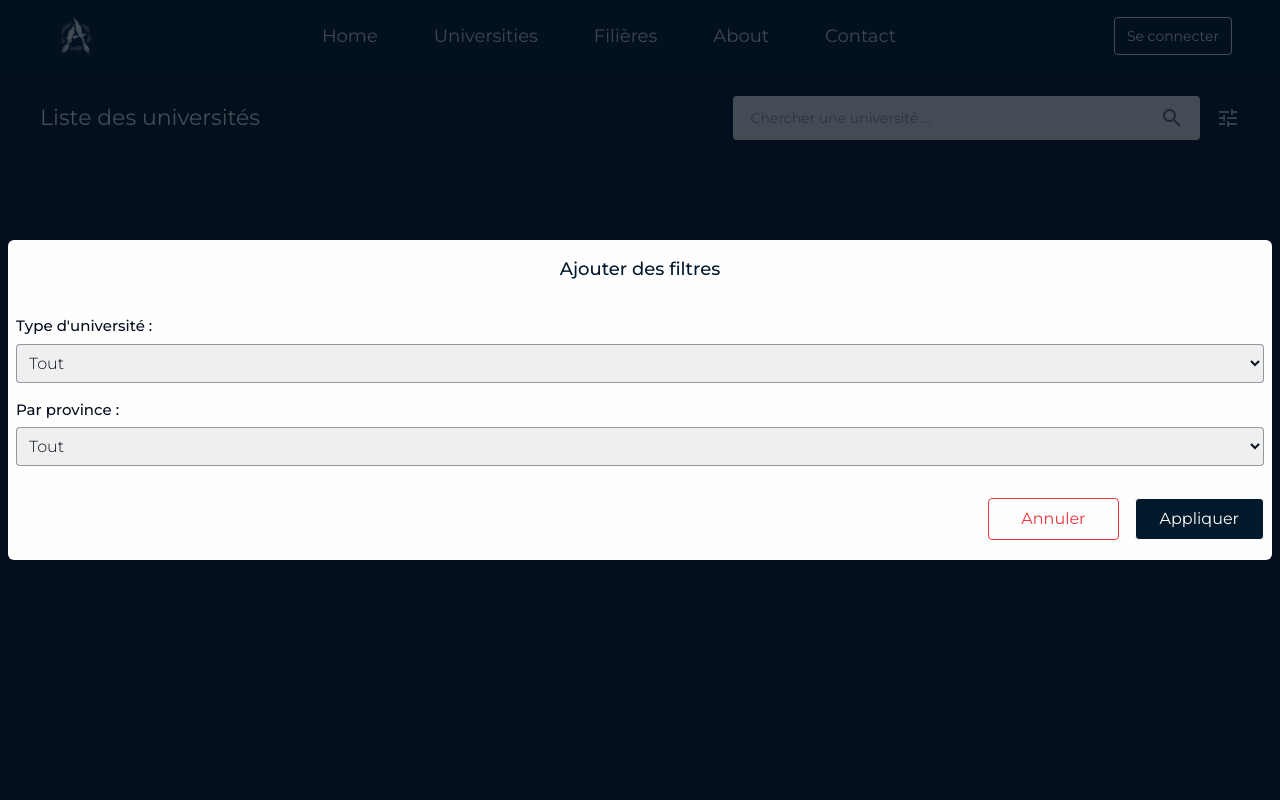
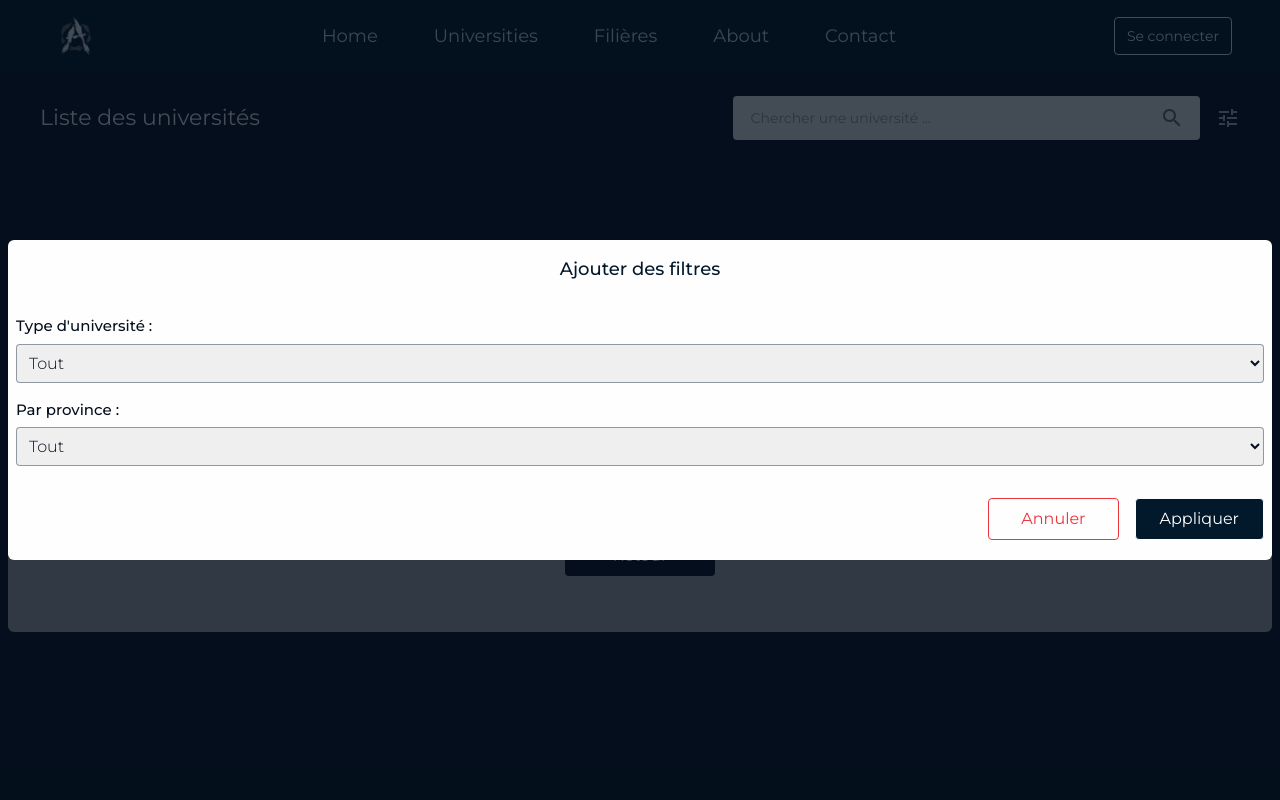
Before and after one commit to IsmaelAvotra/ny-hoaviko-front, a Next.js app: page /universities in a window 1280 px wide. Both pictures are taken after a click on the icon 1228 px from the left and 118 px from the top of the page. Shown: the top 800 px of the page. Built offline with nearby package versions, Linux system fonts and the light colour scheme; no server answers.

Commit message:
IAN: filter modal and no results components

```diff
--- /dev/null
+++ b/src/app/universities/FilterModal.tsx
@@ -0,0 +1,77 @@
+interface FilterModalProps {
+  selectedType: string
+  setSelectedType: (type: string) => void
+  selectedProvince: string
+  setSelectedProvince: (province: string) => void
+  applyFilterAndCloseModal: () => void
+}
+
+const FilterModal = ({
+  selectedType,
+  setSelectedType,
+  selectedProvince,
+  setSelectedProvince,
+  applyFilterAndCloseModal,
+}: FilterModalProps) => {
+  return (
+    <div className='bg-black/75 text-black h-screen w-full fixed top-0 left-0 flex items-center justify-center z-[999] px-2'>
+      <div className='bg-white px-2 py-4 min-h-80 w-full rounded-md'>
+        <h3 className='text-center text-[18px] font-medium mb-2 text-blackPurple'>
+          Ajouter des filtres
+        </h3>
+        <form action='' className='mt-8 grid grid-cols-1 gap-4'>
+          <div className='flex flex-col gap-[6px]'>
+            <label htmlFor='univ_type' className='text-[15px] font-medium'>
+              Type d'université :
+            </label>
+            <select
+              name='type'
+              id='univ_type'
+              className=' px-2 py-2 rounded border border-blackPurple/40 font-light'
+              value={selectedType}
+              onChange={(e) => setSelectedType(e.target.value)}
+            >
+              <option value='all'>Tout</option>
+              <option value='private'>Privée</option>
+              <option value='public'>Public</option>
+              <option value='semi-private'>Semi-privée</option>
+            </select>
+          </div>
+          <div className='flex flex-col gap-[6px]'>
+            <label htmlFor='univ_type' className='text-[15px] font-medium'>
+              Par province :
+            </label>
+            <select
+              name='type'
+              id='univ_type'
+              className=' px-2 py-2 rounded border border-blackPurple/40 font-light'
+              value={selectedProvince}
+              onChange={(e) => setSelectedProvince(e.target.value)}
+            >
+              <option value='all'>Tout</option>
+              <option value='antananarivo'>Antananarivo</option>
+              <option value='antsiranana'>Antsiranana</option>
+              <option value='mahajanga'>Mahajanga</option>
+              <option value='fianarantsoa'>Fianarantsoa</option>
+              <option value='toamasina'>Toamasina</option>
+              <option value='toliara'>Toliara</option>
+            </select>
+          </div>
+        </form>
+        <div className='buttons mt-8 flex items-center justify-end gap-4'>
+          <button className='bg-white px-8 py-2 rounded border text-red'>
+            Annuler
+          </button>
+          <button
+            className='bg-blackPurple px-6 py-2 rounded border text-white'
+            onClick={applyFilterAndCloseModal}
+          >
+            Appliquer
+          </button>
+        </div>
+      </div>
+    </div>
+  )
+}
+
+export default FilterModal
--- /dev/null
+++ b/src/app/universities/NoResults.tsx
@@ -0,0 +1,34 @@
+import React from 'react'
+import Link from 'next/link'
+import Image from 'next/image'
+
+const NoResults = () => {
+  return (
+    <div className=' px-2 min-h-screen flex items-center justify-center'>
+      <div className='bg-white/70 min-h-80 flex flex-col items-center justify-center text-center px-4 py-4 text-black rounded-md w-full'>
+        <Image
+          src={'/no-results.png'}
+          alt={'icon for no results search'}
+          width={128}
+          height={128}
+          className='w-16 h-16 mb-4'
+        />
+        <h2 className='text-lg font-semibold mb-4 text-blackPurple'>
+          Pas de resultats trouvés
+        </h2>
+        <p className='text-sm mb-6'>
+          Votre recherche n'a retourné aucun résultat correspondant à vos
+          critères.
+        </p>
+        <Link
+          href={'/universities'}
+          className='bg-black text-white px-12 py-2 rounded'
+        >
+          Retour
+        </Link>
+      </div>
+    </div>
+  )
+}
+
+export default NoResults
--- a/src/app/universities/page.tsx
+++ b/src/app/universities/page.tsx
@@ -1,24 +1,18 @@
 'use client'
-import { useEffect, useState } from 'react'
+import { useState } from 'react'
 import TuneIcon from '@mui/icons-material/Tune'
 
 import UniversityCard from '../components/universities/UniversityCard'
 import SearchComponent from '../utils/common/SearchComponent'
 import { getUniversities } from './data'
+import FilterModal from './FilterModal'
+import NoResults from './NoResults'
 
 const Universities = () => {
   const [filteredUniversities, setFilteredUniversities] = useState([])
   const [filterIsOpen, setFilterIsOpen] = useState(false)
   const [selectedType, setSelectedType] = useState('all')
   const [selectedProvince, setSelectedProvince] = useState('all')
-
-  useEffect(() => {
-    const fetchData = async () => {
-      const initialUniversities = await getUniversities()
-      setFilteredUniversities(initialUniversities)
-    }
-    fetchData()
-  }, [])
 
   const handleSearch = async (newSearchTerm: string) => {
     const fetchedUniversities = await getUniversities(newSearchTerm)
@@ -39,6 +33,9 @@ const Universities = () => {
       }
       return true
     })
+    console.log('selectedType=>', selectedType)
+    console.log('selectedProvince=>', selectedProvince)
+
     setFilteredUniversities(filtered)
   }
 
@@ -56,13 +53,17 @@ const Universities = () => {
           Liste des universités
         </h2>
       </div>
+      {filteredUniversities.length > 0 ? (
         <div className='content mt-28 md:mt-24 px-4 grid grid-cols-1 md:grid-cols-2 xl:grid-cols-3 gap-4 xl:px-8'>
           {filteredUniversities.map((university: University) => {
             let averageRatings = 0
             const allRatings = university.ratings.map((rating) => rating.rating)
 
             if (allRatings.length > 0) {
-            const sum = allRatings.reduce((total, rating) => total + rating, 0)
+              const sum = allRatings.reduce(
+                (total, rating) => total + rating,
+                0
+              )
               averageRatings = sum / allRatings.length
             }
             return (
@@ -76,64 +77,18 @@ const Universities = () => {
             )
           })}
         </div>
+      ) : (
+        <NoResults />
+      )}
+
       {filterIsOpen && (
-        <div className='bg-black/75 text-black h-screen w-full fixed top-0 left-0 flex items-center justify-center z-[999] px-2'>
-          <div className='bg-white px-2 py-4 min-h-80 w-full rounded-md'>
-            <h3 className='text-center text-[18px] font-medium mb-2 text-blackPurple'>
-              Ajouter des filtres
-            </h3>
-            <form action='' className='mt-8 grid grid-cols-1 gap-4'>
-              <div className='flex flex-col gap-[6px]'>
-                <label htmlFor='univ_type' className='text-[15px] font-medium'>
-                  Type d'université :
-                </label>
-                <select
-                  name='type'
-                  id='univ_type'
-                  className=' px-2 py-2 rounded border border-blackPurple/40 font-light'
-                  value={selectedType}
-                  onChange={(e) => setSelectedType(e.target.value)}
-                >
-                  <option value='all'>Tout</option>
-                  <option value='private'>Privée</option>
-                  <option value='public'>Public</option>
-                  <option value='semi-private'>Semi-privée</option>
-                </select>
-              </div>
-              <div className='flex flex-col gap-[6px]'>
-                <label htmlFor='univ_type' className='text-[15px] font-medium'>
-                  Par province :
-                </label>
-                <select
-                  name='type'
-                  id='univ_type'
-                  className=' px-2 py-2 rounded border border-blackPurple/40 font-light'
-                  value={selectedProvince}
-                  onChange={(e) => setSelectedProvince(e.target.value)}
-                >
-                  <option value='all'>Tout</option>
-                  <option value='antananarivo'>Antananarivo</option>
-                  <option value='antsiranana'>Antsiranana</option>
-                  <option value='mahajanga'>Mahajanga</option>
-                  <option value='fianarantsoa'>Mahajanga</option>
-                  <option value='toamasina'>Toamasina</option>
-                  <option value='toliara'>Toliara</option>
-                </select>
-              </div>
-            </form>
-            <div className='buttons mt-8 flex items-center justify-end gap-4'>
-              <button className='bg-white px-8 py-2 rounded border text-red'>
-                Annuler
-              </button>
-              <button
-                className='bg-blackPurple px-6 py-2 rounded border text-white'
-                onClick={applyFilterAndCloseModal}
-              >
-                Appliquer
-              </button>
-            </div>
-          </div>
-        </div>
+        <FilterModal
+          selectedType={selectedType}
+          setSelectedType={setSelectedType}
+          selectedProvince={selectedProvince}
+          setSelectedProvince={setSelectedProvince}
+          applyFilterAndCloseModal={applyFilterAndCloseModal}
+        />
       )}
     </div>
   )
```
Also changed, not shown: public/no-results.png (added). Lines whose indentation alone changed are shown as unchanged.
